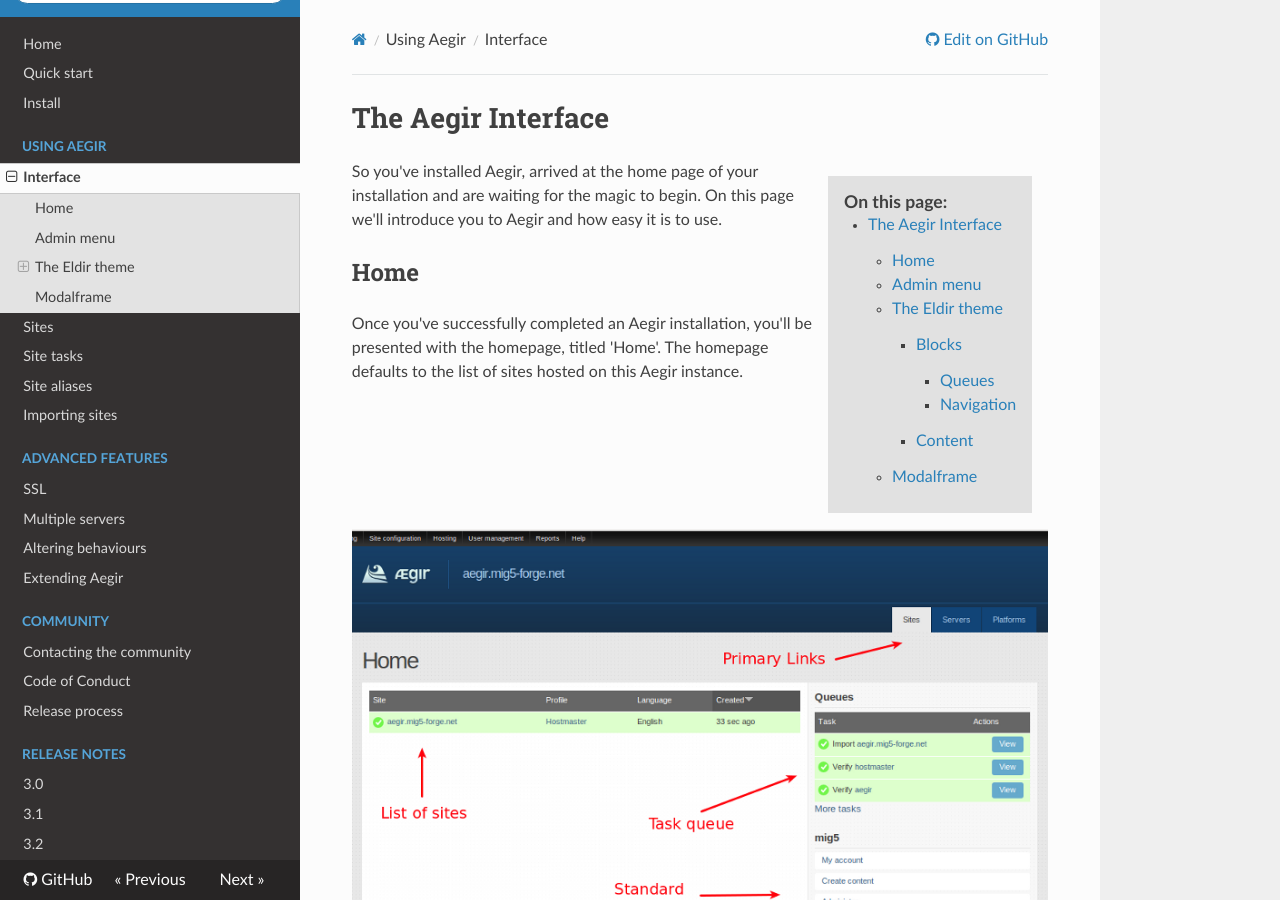
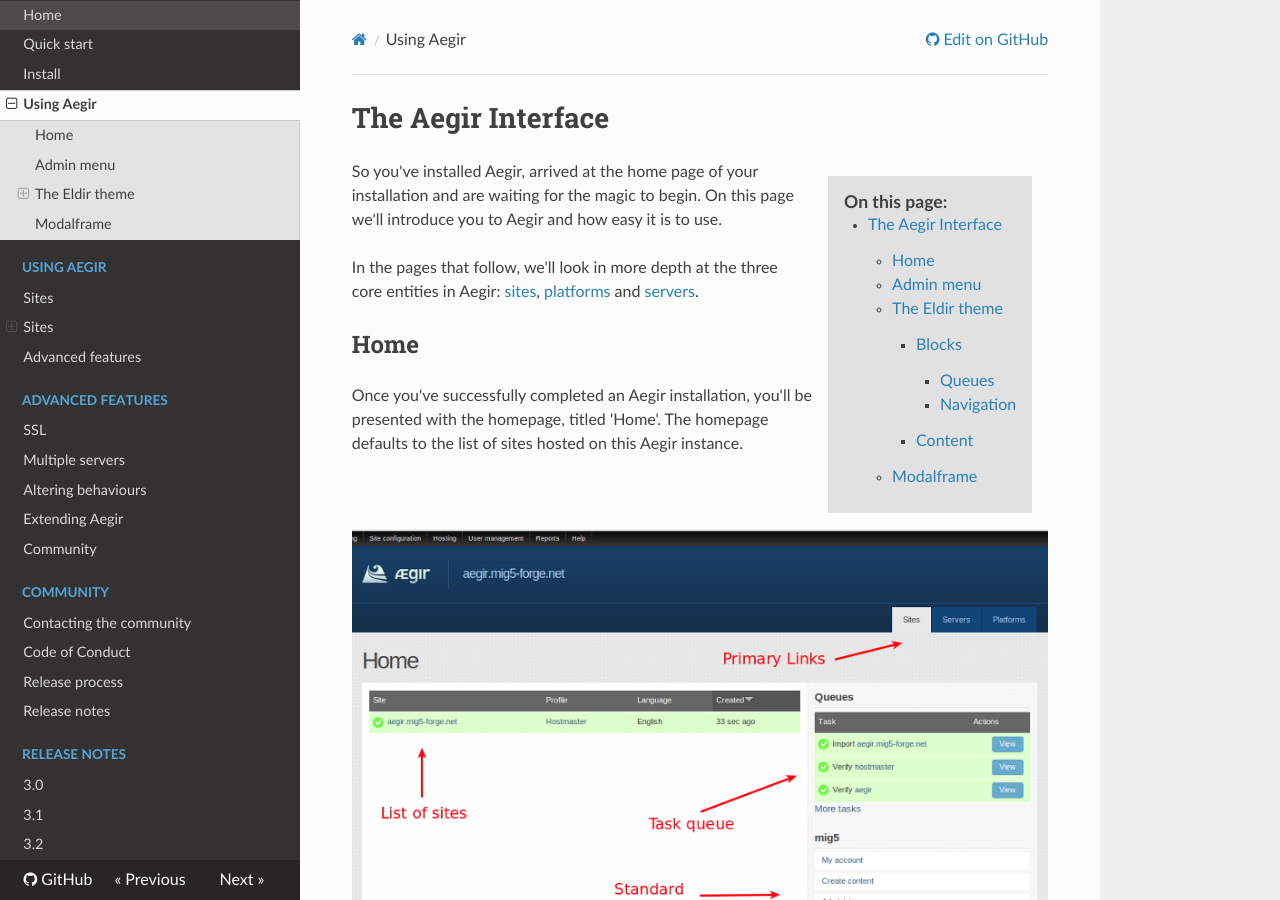
Before and after one commit to aegir-project/documentation, an MkDocs documentation site: the page built from docs/usage.md, in a window 1280 px wide and 900 px high. Built offline with MkDocs 1.6.1, drawn with Linux system fonts in a browser that asks for light colours; nearby versions of some CDN libraries; old or Windows-style settings are respelled for this version of MkDocs.

Commit message:
Use deeper nesting structure.

```diff
--- a/docs/using/interface.md
+++ b/docs/usage.md
@@ -5,6 +5,7 @@
 
 So you've installed Aegir, arrived at the home page of your installation and are waiting for the magic to begin. On this page we'll introduce you to Aegir and how easy it is to use.
 
+In the pages that follow, we'll look in more depth at the three core entities in Aegir: [sites](/usage/sites), [platforms](/usage/platforms) and [servers](/usage/servers).
 
 Home
 ----
--- a/mkdocs.yml
+++ b/mkdocs.yml
@@ -10,24 +10,32 @@
 - 'Home': 'index.md'
 - 'Quick start': 'quick-start.md'
 - 'Install': 'install.md'
+- 'Using Aegir': 'usage.md'
 - 'Using Aegir':
-  - 'Interface': 'using/interface.md'
-  - 'Sites': 'using/sites.md'
-  - 'Site tasks': 'using/site-tasks.md'
-  - 'Site aliases': 'using/site-aliases.md'
-  - 'Importing sites': 'using/importing-sites.md'
-#  - 'Platforms': 'using/platforms.md'
-#  - 'Platform tasks': 'using/platform-tasks.md'
+  - 'Sites': 'usage/sites.md'
+  - 'Sites':
+    - 'Site tasks': 'usage/sites/tasks.md'
+    - 'Site aliases': 'usage/sites/aliases.md'
+    - 'Importing sites': 'usage/sites/importing.md'
+#  - 'Platforms': 'usage/platforms.md'
+#  - 'Platforms':
+#    - 'Platform tasks': 'usage/platforms/tasks.md'
+#  - 'Servers': 'usage/servers.md'
+#  - 'Servers':
+#    - 'Server tasks': 'usage/servers/tasks.md'
+- 'Advanced features': 'advanced.md'
 - 'Advanced features':
   - 'SSL': 'advanced/ssl.md'
   - 'Multiple servers': 'advanced/remote-servers.md'
   - 'Altering behaviours': 'advanced/altering-behaviours.md'
   - 'Extending Aegir': 'advanced/contrib-modules.md'
+- 'Community': 'community.md'
 - 'Community':
 #  - 'Contacting the community': 'community/contact.md'
   - 'Contacting the community': 'help/contact.md'
   - 'Code of Conduct': 'community/code-of-conduct.md'
   - 'Release process': 'community/release-process.md'
+- 'Release notes': 'release-notes.md'
 - 'Release notes':
   - '3.0': 'release-notes/3.0.md'
   - '3.1': 'release-notes/3.1.md'
```
Also changed, not shown: docs/usage/sites/tasks.md (renamed from docs/using/site-tasks.md, +1 -1 lines), docs/advanced.md (added), docs/community.md (added), docs/release-notes.md (added), docs/usage/sites.md (renamed from docs/using/sites.md), docs/usage/sites/aliases.md (renamed from docs/using/site-aliases.md), docs/usage/sites/importing.md (renamed from docs/using/importing-sites.md).
